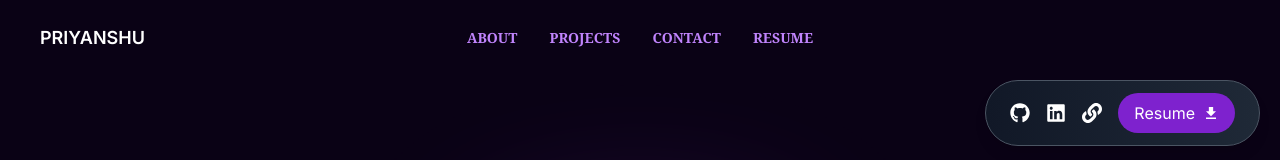
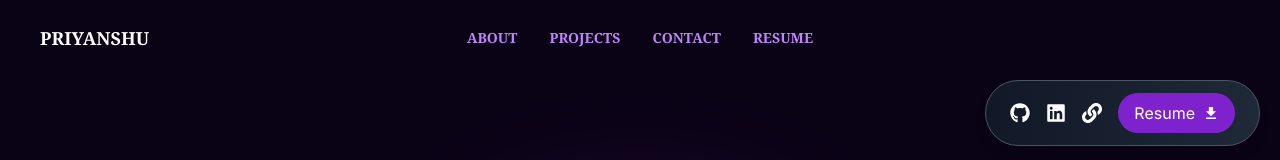
Before and after one commit to Priyanshu-96/Personal-Portfolio, a React (Vite) app in the folder portfolio-vite/: page / in a window 1280 px wide. Shown: the top 160 px of the page. Built offline with nearby package versions, Linux system fonts and the light colour scheme.

Commit message:
No major changes

```diff
--- a/portfolio-vite/src/components/Home.tsx
+++ b/portfolio-vite/src/components/Home.tsx
@@ -11,7 +11,7 @@ const Home = () => {
 
       {/* Navbar */}
       <nav className="w-full flex justify-between items-center py-6 px-10 absolute top-0 z-50">
-        <h1 className="text-lg font-extrabold">PRIYANSHU</h1>
+        <h1 className="text-lg font-extrabold font-serif">PRIYANSHU</h1>
 
         {/* Desktop Menu */}
         <div className="hidden md:flex absolute left-1/2 transform -translate-x-1/2 space-x-8">
```
